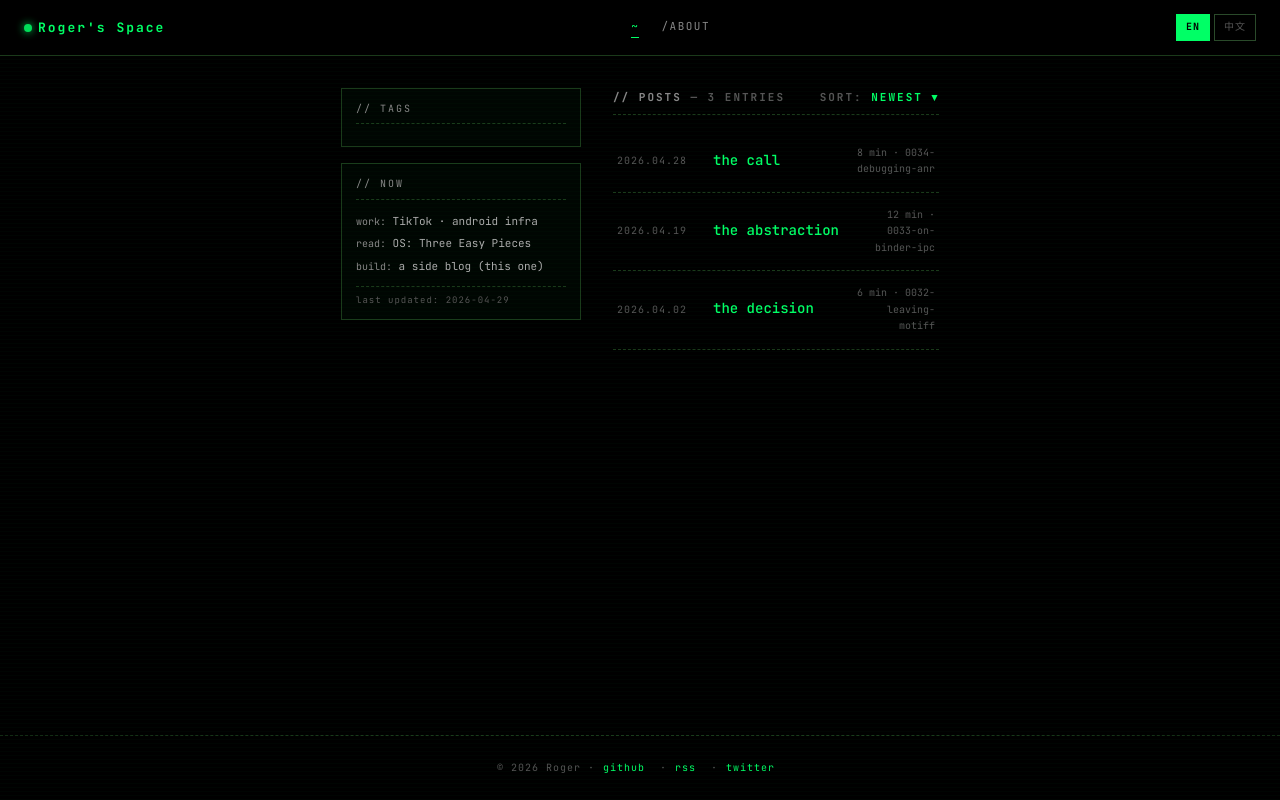
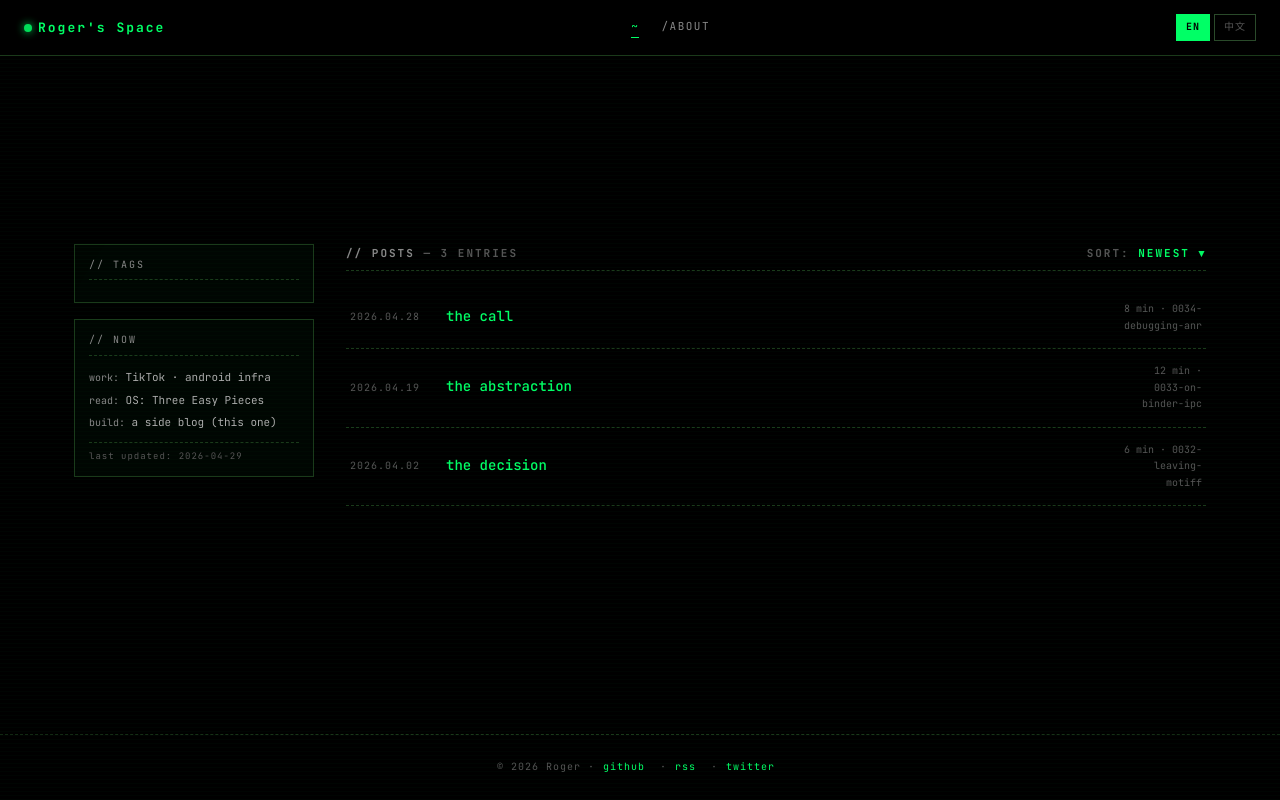
Before and after one commit to 12og3r/12og3r, a React (Vite) app: page /en in a window 1280 px wide. Built offline with nearby package versions, Linux system fonts and the light colour scheme.

Commit message:
fix(layout): vertically center home content via margin auto

```diff
--- a/src/routes/Home.css
+++ b/src/routes/Home.css
@@ -3,7 +3,8 @@
   grid-template-columns: 240px 1fr;
   gap: 32px;
   max-width: 1180px;
-  margin: 0 auto;
+  width: 100%;
+  margin: auto;          /* center vertically + horizontally in flex parent */
   padding: 32px 24px;
 }
 .sidebar { display: flex; flex-direction: column; gap: 16px; }
--- a/src/styles/global.css
+++ b/src/styles/global.css
@@ -33,10 +33,6 @@ html, body {
 
 body { display: flex; flex-direction: column; }
 #root { flex: 1; display: flex; flex-direction: column; }
-#root > .home-layout,
-#root > .chapter-reader,
-#root > .about,
-#root > .notfound { flex: 1; }
 
 body[data-lang="zh"] {
   font-family: var(--font-zh);
```
